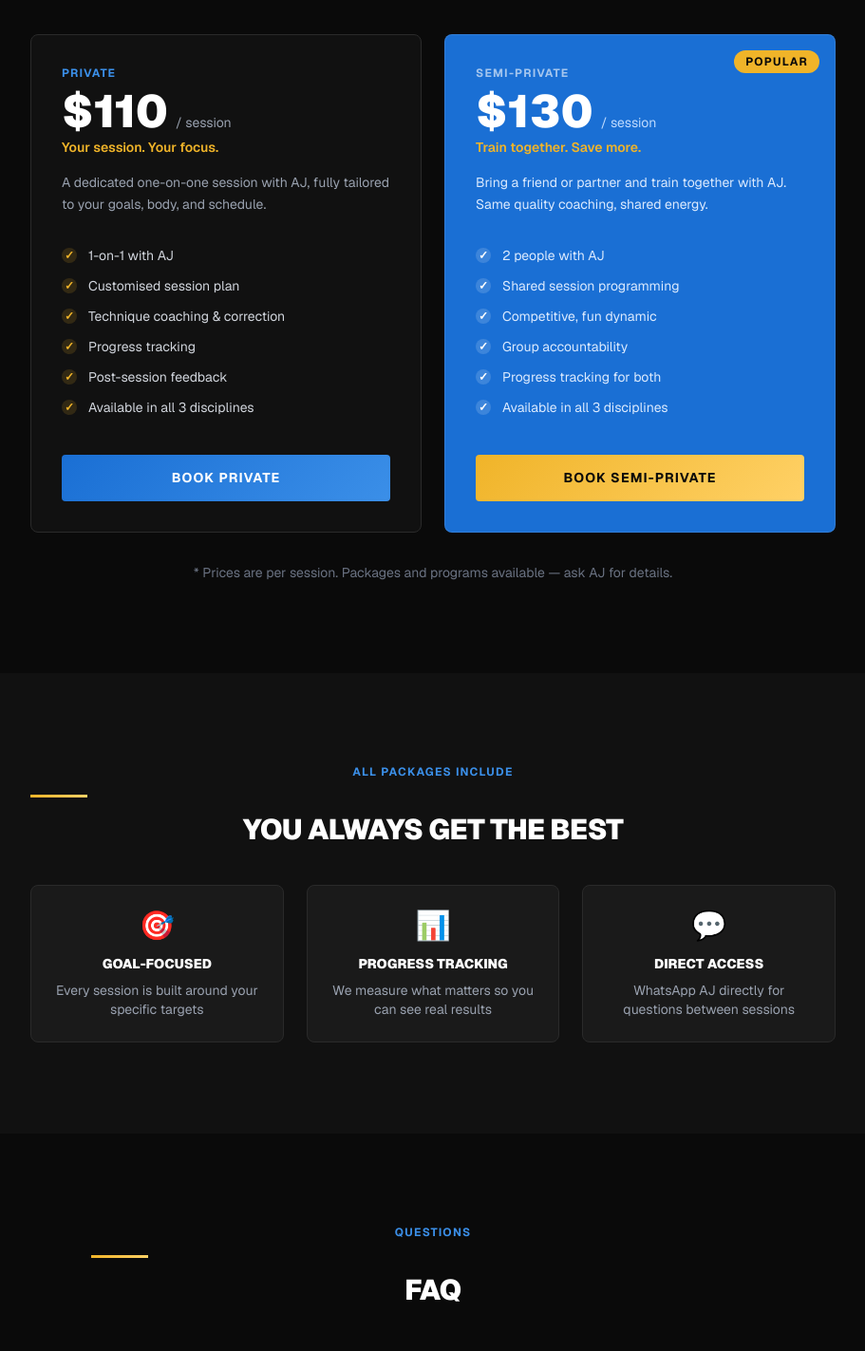
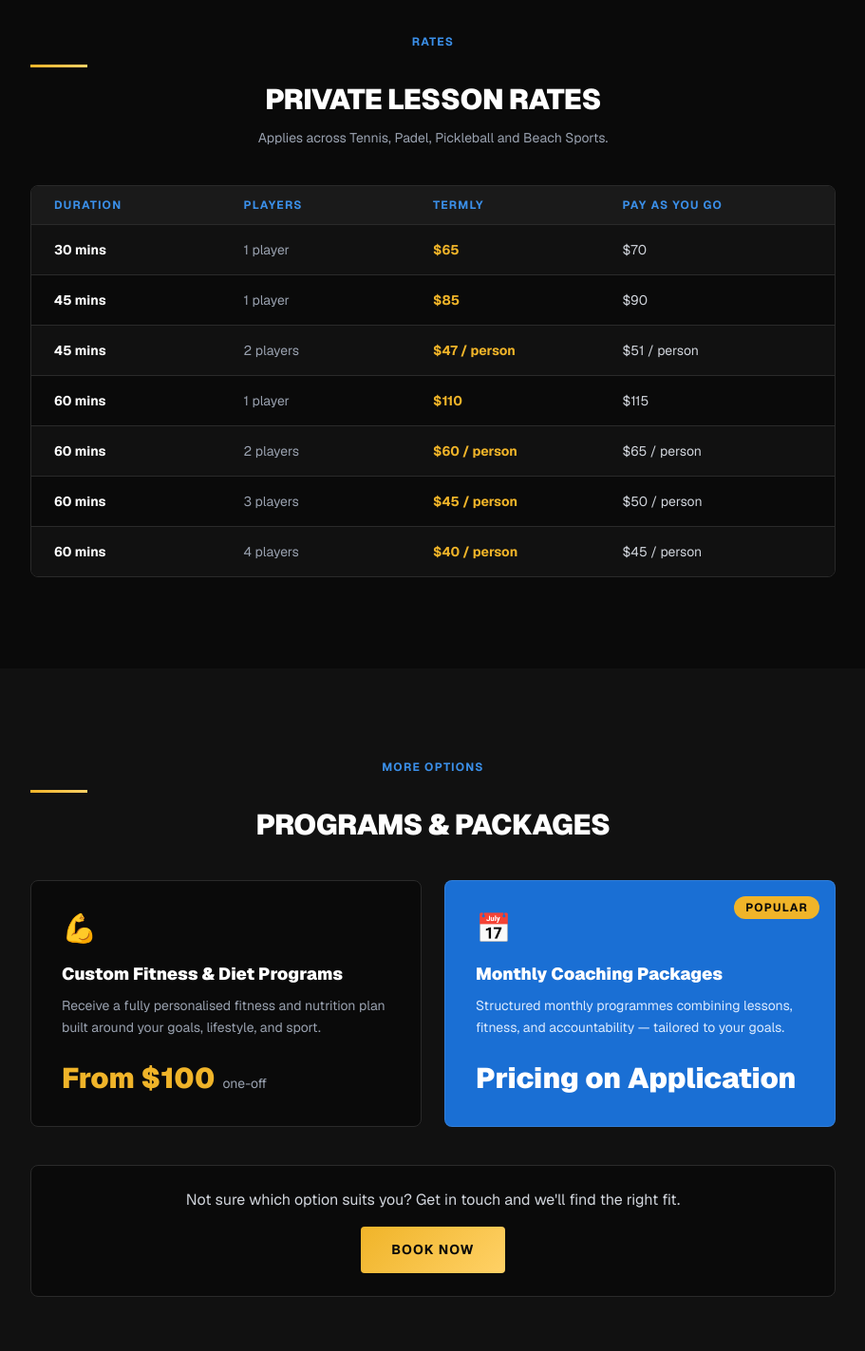
Before and after one commit to Antonie1234/activated-by-aj, a Next.js app: page /pricing in a window 1280 px wide. Shown: the part 460-1883 px from the top of the page at 95% size, without its empty margins (184-1095 px from the left). Built offline with nearby package versions, Linux system fonts and the light colour scheme.

Commit message:
Activated updates: real testimonials, pricing, FAQ page, Instagram footer link

```diff
--- a/src/app/pricing/page.tsx
+++ b/src/app/pricing/page.tsx
@@ -1,64 +1,15 @@
 import Link from 'next/link';
 
-const packages = [
-  {
-    type: 'Private',
-    price: 110,
-    per: 'session',
-    highlight: false,
-    tagline: 'Your session. Your focus.',
-    description: 'A dedicated one-on-one session with AJ, fully tailored to your goals, body, and schedule.',
-    includes: [
-      '1-on-1 with AJ',
-      'Customised session plan',
-      'Technique coaching & correction',
-      'Progress tracking',
-      'Post-session feedback',
-      'Available in all 3 disciplines',
-    ],
-    cta: 'Book Private',
-  },
-  {
-    type: 'Semi-Private',
-    price: 130,
-    per: 'session',
-    highlight: true,
-    tagline: 'Train together. Save more.',
-    description: 'Bring a friend or partner and train together with AJ. Same quality coaching, shared energy.',
-    includes: [
-      '2 people with AJ',
-      'Shared session programming',
-      'Competitive, fun dynamic',
-      'Group accountability',
-      'Progress tracking for both',
-      'Available in all 3 disciplines',
-    ],
-    cta: 'Book Semi-Private',
-  },
+const lessonRates = [
+  { duration: '30 mins', players: '1 player',   termly: '$65',          payg: '$70' },
+  { duration: '45 mins', players: '1 player',   termly: '$85',          payg: '$90' },
+  { duration: '45 mins', players: '2 players',  termly: '$47 / person', payg: '$51 / person' },
+  { duration: '60 mins', players: '1 player',   termly: '$110',         payg: '$115' },
+  { duration: '60 mins', players: '2 players',  termly: '$60 / person', payg: '$65 / person' },
+  { duration: '60 mins', players: '3 players',  termly: '$45 / person', payg: '$50 / person' },
+  { duration: '60 mins', players: '4 players',  termly: '$40 / person', payg: '$45 / person' },
 ];
 
-const faqs = [
-  {
-    q: 'Where do sessions take place?',
-    a: 'Sessions are run in and around Willoughby, Sydney. Specific locations depend on the discipline — AJ will confirm details when you book.',
-  },
-  {
-    q: 'How do I pay?',
-    a: 'Payment is arranged directly with AJ via bank transfer or cash. You\'ll sort this out when you confirm your booking.',
-  },
-  {
-    q: 'What do I need to bring?',
-    a: 'Just yourself and appropriate gear for the session type. AJ will advise on any specific equipment during your consultation.',
-  },
-  {
-    q: 'Can I mix disciplines across my sessions?',
-    a: 'Absolutely. Many clients combine tennis with strength training or movement work. AJ will help build a program that crosses disciplines where it makes sense.',
-  },
-  {
-    q: 'Is there a minimum commitment?',
-    a: 'No lock-in contracts. Sessions are paid as you go, though packages and programs are available for those who want structure.',
-  },
-];
 
 export default function Pricing() {
   return (
@@ -86,82 +37,130 @@ export default function Pricing() {
         </div>
       </section>
 
-      {/* ── PACKAGES ── */}
+      {/* ── PRIVATE LESSON RATES ── */}
       <section className="section-padding" style={{ background: 'var(--background)' }}>
         <div className="max-w-4xl mx-auto px-4 sm:px-6">
-          <div className="grid md:grid-cols-2 gap-6">
-            {packages.map((pkg) => (
+          <div className="text-center mb-10">
+            <p className="text-xs font-bold uppercase tracking-widest mb-3" style={{ color: 'var(--brand-blue-light)' }}>
+              Rates
+            </p>
+            <div className="gold-divider mx-auto mb-6" />
+            <h2 className="text-3xl font-black text-white mb-3" style={{ letterSpacing: '-0.02em' }}>
+              PRIVATE LESSON RATES
+            </h2>
+            <p className="text-gray-400 text-sm">
+              Applies across Tennis, Padel, Pickleball and Beach Sports.
+            </p>
+          </div>
+
+          {/* Rate table */}
           <div
-                key={pkg.type}
-                className="rounded-lg p-8 relative overflow-hidden"
+            className="rounded-lg overflow-hidden"
+            style={{ border: '1px solid var(--border)' }}
+          >
+            {/* Table header */}
+            <div
+              className="grid grid-cols-4 px-6 py-3 text-xs font-bold uppercase tracking-widest"
+              style={{ background: 'var(--surface-2)', color: 'var(--brand-blue-light)' }}
+            >
+              <span>Duration</span>
+              <span>Players</span>
+              <span>Termly</span>
+              <span>Pay As You Go</span>
+            </div>
+
+            {/* Rows */}
+            {lessonRates.map((row, i) => (
+              <div
+                key={i}
+                className="grid grid-cols-4 px-6 py-4 items-center"
                 style={{
-                  background: pkg.highlight ? 'var(--brand-blue)' : 'var(--surface)',
-                  border: pkg.highlight
-                    ? '1px solid rgba(255,255,255,0.1)'
-                    : '1px solid var(--border)',
+                  background: i % 2 === 0 ? 'var(--surface)' : 'var(--background)',
+                  borderTop: '1px solid var(--border)',
                 }}
               >
-                {pkg.highlight && (
+                <span className="font-bold text-white text-sm">{row.duration}</span>
+                <span className="text-gray-400 text-sm">{row.players}</span>
+                <span className="font-bold text-sm" style={{ color: 'var(--brand-gold)' }}>{row.termly}</span>
+                <span className="text-gray-300 text-sm">{row.payg}</span>
+              </div>
+            ))}
+          </div>
+        </div>
+      </section>
+
+      {/* ── PROGRAMS & PACKAGES ── */}
+      <section className="section-padding" style={{ background: 'var(--surface)' }}>
+        <div className="max-w-4xl mx-auto px-4 sm:px-6">
+          <div className="text-center mb-10">
+            <p className="text-xs font-bold uppercase tracking-widest mb-3" style={{ color: 'var(--brand-blue-light)' }}>
+              More Options
+            </p>
+            <div className="gold-divider mx-auto mb-6" />
+            <h2 className="text-3xl font-black text-white" style={{ letterSpacing: '-0.02em' }}>
+              PROGRAMS &amp; PACKAGES
+            </h2>
+          </div>
+
+          <div className="grid sm:grid-cols-2 gap-6">
+            {/* Fitness & Diet Programs */}
+            <div
+              className="p-8 rounded-lg"
+              style={{ background: 'var(--background)', border: '1px solid var(--border)' }}
+            >
+              <div className="text-3xl mb-4">💪</div>
+              <h3 className="font-black text-white text-lg mb-2">Custom Fitness &amp; Diet Programs</h3>
+              <p className="text-gray-400 text-sm leading-relaxed mb-6">
+                Receive a fully personalised fitness and nutrition plan built around your goals, lifestyle, and sport.
+              </p>
+              <div className="flex items-baseline gap-2">
+                <span className="text-3xl font-black" style={{ color: 'var(--brand-gold)' }}>From $100</span>
+                <span className="text-gray-400 text-sm">one-off</span>
+              </div>
+            </div>
+
+            {/* Monthly Coaching Packages */}
+            <div
+              className="p-8 rounded-lg relative overflow-hidden"
+              style={{ background: 'var(--brand-blue)', border: '1px solid rgba(255,255,255,0.1)' }}
+            >
               <div
                 className="absolute top-4 right-4 px-3 py-1 rounded-full text-xs font-bold uppercase tracking-widest"
                 style={{ background: 'var(--brand-gold)', color: '#0a0a0a' }}
               >
                 Popular
               </div>
-                )}
+              <div className="text-3xl mb-4">📅</div>
+              <h3 className="font-black text-white text-lg mb-2">Monthly Coaching Packages</h3>
+              <p className="text-blue-100 text-sm leading-relaxed mb-6">
+                Structured monthly programmes combining lessons, fitness, and accountability — tailored to your goals.
+              </p>
+              <div className="flex items-baseline gap-2">
+                <span className="text-3xl font-black text-white">Pricing on Application</span>
+              </div>
+            </div>
+          </div>
 
-                <p className="text-xs font-bold uppercase tracking-widest mb-2" style={{ color: pkg.highlight ? 'rgba(255,255,255,0.6)' : 'var(--brand-blue-light)' }}>
-                  {pkg.type}
+          {/* Bottom note */}
+          <div
+            className="mt-10 p-6 rounded-lg text-center"
+            style={{ background: 'var(--background)', border: '1px solid var(--border)' }}
+          >
+            <p className="text-gray-300 mb-4">
+              Not sure which option suits you? Get in touch and we&apos;ll find the right fit.
             </p>
-                <div className="flex items-baseline gap-2 mb-1">
-                  <span className="text-5xl font-black text-white">${pkg.price}</span>
-                  <span className={pkg.highlight ? 'text-blue-200 text-sm' : 'text-gray-400 text-sm'}>/ {pkg.per}</span>
-                </div>
-                <p className="font-semibold text-sm mb-4" style={{ color: pkg.highlight ? 'var(--brand-gold)' : 'var(--brand-gold)' }}>
-                  {pkg.tagline}
-                </p>
-                <p className={`text-sm leading-relaxed mb-8 ${pkg.highlight ? 'text-blue-100' : 'text-gray-400'}`}>
-                  {pkg.description}
-                </p>
-
-                <ul className="space-y-3 mb-10">
-                  {pkg.includes.map((item) => (
-                    <li key={item} className="flex items-center gap-3">
-                      <span
-                        className="w-4 h-4 rounded-full flex-shrink-0 flex items-center justify-center text-xs font-bold"
-                        style={pkg.highlight
-                          ? { background: 'rgba(255,255,255,0.15)', color: 'white' }
-                          : { background: 'rgba(240,180,41,0.15)', color: 'var(--brand-gold)' }
-                        }
-                      >
-                        ✓
-                      </span>
-                      <span className={`text-sm ${pkg.highlight ? 'text-blue-100' : 'text-gray-300'}`}>{item}</span>
-                    </li>
-                  ))}
-                </ul>
-
-                <Link
-                  href="/contact"
-                  className={pkg.highlight ? 'btn-gold w-full text-center block' : 'btn-primary w-full text-center block'}
-                >
-                  {pkg.cta}
+            <Link href="/contact" className="btn-gold">
+              Book Now
             </Link>
           </div>
-            ))}
-          </div>
-
-          <p className="text-center text-gray-500 text-sm mt-8">
-            * Prices are per session. Packages and programs available — ask AJ for details.
-          </p>
         </div>
       </section>
 
       {/* ── WHAT'S COVERED ── */}
-      <section className="section-padding" style={{ background: 'var(--surface)' }}>
+      <section className="section-padding" style={{ background: 'var(--background)' }}>
         <div className="max-w-4xl mx-auto px-4 sm:px-6 text-center">
           <p className="text-xs font-bold uppercase tracking-widest mb-3" style={{ color: 'var(--brand-blue-light)' }}>
-            All Packages Include
+            All Sessions Include
           </p>
           <div className="gold-divider mx-auto mb-6" />
           <h2 className="text-3xl font-black text-white mb-10" style={{ letterSpacing: '-0.02em' }}>
@@ -176,38 +175,11 @@ export default function Pricing() {
               <div
                 key={item.label}
                 className="p-6 rounded-lg"
-                style={{ background: 'var(--surface-2)', border: '1px solid var(--border)' }}
+                style={{ background: 'var(--surface)', border: '1px solid var(--border)' }}
               >
                 <div className="text-3xl mb-3">{item.icon}</div>
                 <h3 className="font-black text-white text-sm uppercase mb-2">{item.label}</h3>
                 <p className="text-gray-400 text-sm">{item.detail}</p>
-              </div>
-            ))}
-          </div>
-        </div>
-      </section>
-
-      {/* ── FAQ ── */}
-      <section className="section-padding" style={{ background: 'var(--background)' }}>
-        <div className="max-w-3xl mx-auto px-4 sm:px-6">
-          <div className="text-center mb-12">
-            <p className="text-xs font-bold uppercase tracking-widest mb-3" style={{ color: 'var(--brand-blue-light)' }}>
-              Questions
-            </p>
-            <div className="gold-divider mx-auto mb-6" />
-            <h2 className="text-3xl font-black text-white" style={{ letterSpacing: '-0.02em' }}>
-              FAQ
-            </h2>
-          </div>
-          <div className="space-y-4">
-            {faqs.map((faq) => (
-              <div
-                key={faq.q}
-                className="p-6 rounded-lg"
-                style={{ background: 'var(--surface)', border: '1px solid var(--border)' }}
-              >
-                <h3 className="font-bold text-white mb-3 text-sm">{faq.q}</h3>
-                <p className="text-gray-400 text-sm leading-relaxed">{faq.a}</p>
               </div>
             ))}
           </div>
--- a/src/components/Navbar.tsx
+++ b/src/components/Navbar.tsx
@@ -10,6 +10,7 @@ const navLinks = [
   { href: '/about', label: 'About' },
   { href: '/services', label: 'Services' },
   { href: '/pricing', label: 'Pricing' },
+  { href: '/faq', label: 'FAQ' },
   { href: '/testimonials', label: 'Testimonials' },
   { href: '/apparel', label: 'Apparel' },
   { href: '/contact', label: "Let's Activate" },
```
Also changed, not shown: src/app/faq/page.tsx (added, +116 -0 lines), src/app/testimonials/page.tsx (+6 -6 lines), src/components/Footer.tsx (+19 -0 lines), 1 other file (tests, documents, lock files or other folders). Lines whose indentation alone changed are shown as unchanged.
